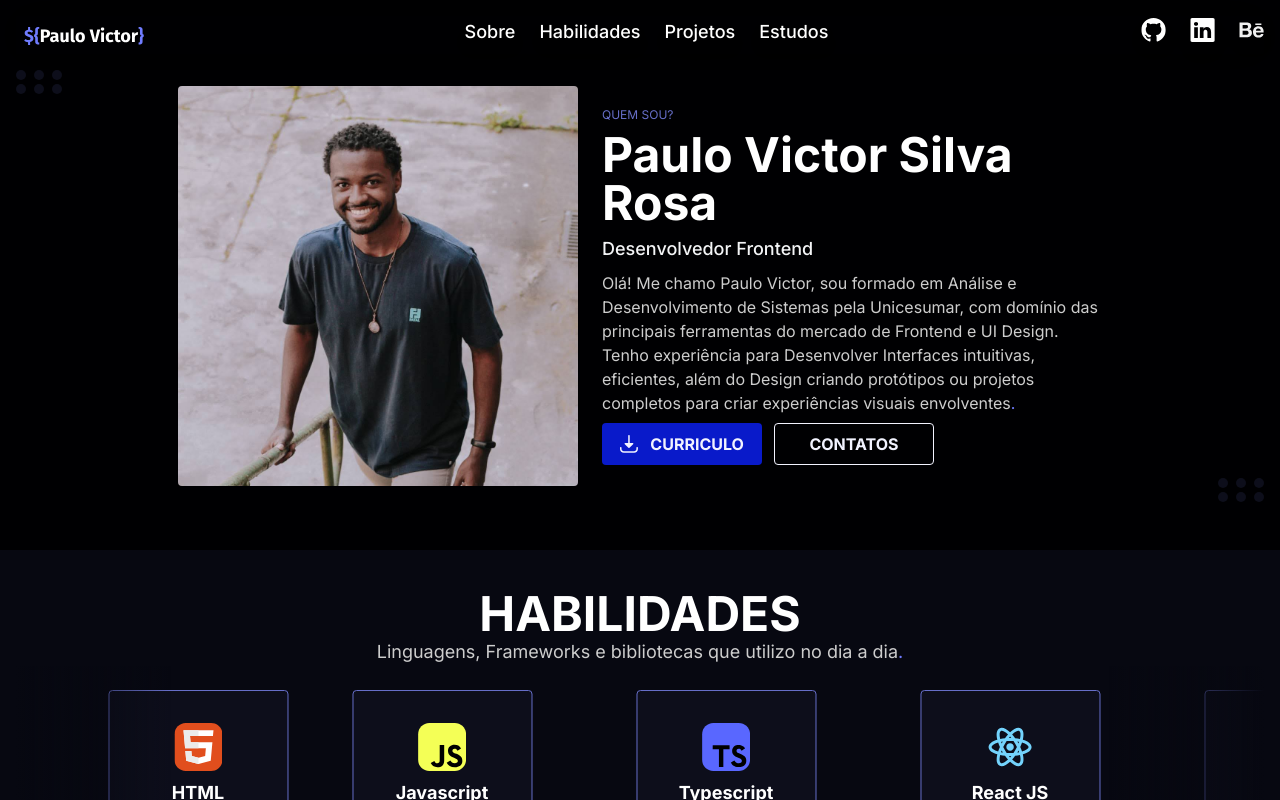
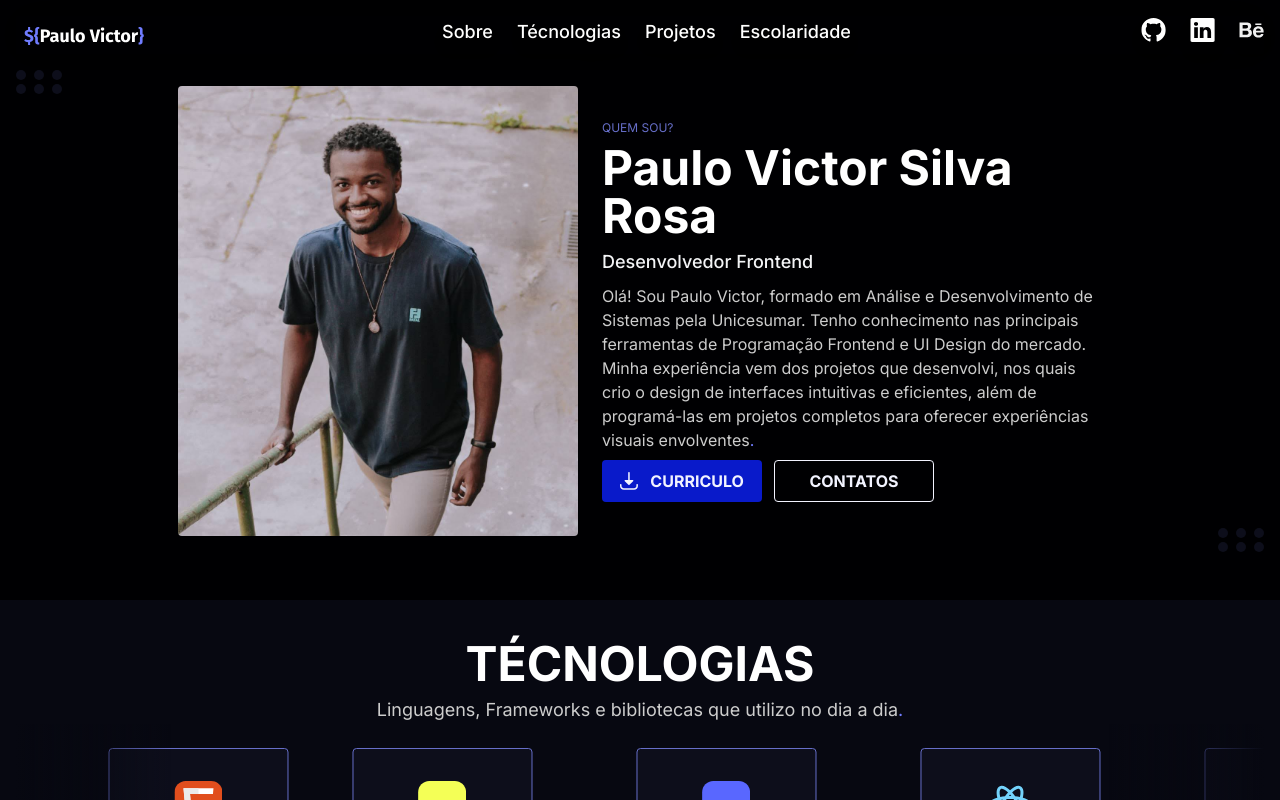
Before and after one commit to paulopbi/portfolio-react-legacy, a React (Vite) app: page / in a window 1280 px wide. Shown: the top 800 px of the page. Built offline with nearby package versions, Linux system fonts and the light colour scheme.

Commit message:
refactor: change section id, project titles and texts, href, import and fix the body scroll padding top overlap

```diff
--- a/src/components/NavBar/NavBar.jsx
+++ b/src/components/NavBar/NavBar.jsx
@@ -33,11 +33,11 @@ const NavBar = () => {
           </li>
           <li>
             <a
-              href="#habilidades"
+              href="#tecnologias"
               className="link text-lg drop-shadow-lg"
               onClick={() => setMenuHandler(false)}
             >
-              Habilidades
+              Técnologias
             </a>
           </li>
           <li>
@@ -51,11 +51,11 @@ const NavBar = () => {
           </li>
           <li>
             <a
-              href="#estudos"
+              href="#escolaridade"
               className="link text-lg drop-shadow-lg"
               onClick={() => setMenuHandler(false)}
             >
-              Estudos
+              Escolaridade
             </a>
           </li>
         </ul>
--- a/src/components/Texts/SectionsTitle.jsx
+++ b/src/components/Texts/SectionsTitle.jsx
@@ -3,10 +3,10 @@ import Proptypes from "prop-types";
 const SectionsTitle = ({ heading, paragraph, detail }) => {
   return (
     <>
-      <h2 className="text-center text-3xl font-bold uppercase sm:text-5xl">
+      <h2 className="mx-auto mb-2 max-w-[40ch] text-center text-3xl font-bold uppercase sm:text-5xl">
         {heading}
       </h2>
-      <p className="text-gray_200 text-center text-base sm:text-lg">
+      <p className="mx-auto max-w-[70ch] text-center text-base text-gray_200 sm:text-lg">
         {paragraph}
         {detail ? <span className="text-primary_100">{detail}</span> : null}
       </p>
--- a/src/index.css
+++ b/src/index.css
@@ -6,6 +6,7 @@
 /* general styles */
 html {
   scroll-behavior: smooth;
+  scroll-padding-top: 70px;
 }
 
 body {
--- a/src/layout/Education.jsx
+++ b/src/layout/Education.jsx
@@ -5,12 +5,12 @@ import EducationInfos from "../utils/EducationInfos";
 const Education = () => {
   return (
     <section
-      id="estudos"
-      className="bg-dark_blue_200 mb-10 min-h-[400px] w-full p-4 py-6"
+      id="escolaridade"
+      className="mb-10 min-h-[400px] w-full bg-dark_blue_200 p-4 py-6"
     >
       <SectionsTitle
-        heading="Estudos"
-        paragraph="Escolaridade, idiomas e cursos"
+        heading="Escolaridade"
+        paragraph="Informações sobre educação, idiomas e cursos que fiz"
         detail="."
       />
 
--- a/src/layout/Hero.jsx
+++ b/src/layout/Hero.jsx
@@ -2,6 +2,7 @@ import { ButtonPrimary, ButtonSecondary } from "../components/Buttons/Buttons";
 import MY_PICTURE from "../assets/my_picture.jpg";
 import DOWNLOAD_ICON from "../assets/download_icon.svg";
 import ORNAMENT from "../assets/ornament.svg";
+import CURRICULO_PDF from "../assets/frontend_paulo_victor.pdf";
 
 const Hero = () => {
   return (
@@ -10,7 +11,7 @@ const Hero = () => {
         id="sobre"
         className="container relative z-10 mx-auto mt-[70px] flex flex-col items-center justify-center gap-6 p-4 md:flex-row"
       >
-        <div className="max-h-[400px] max-w-[400px] flex-1 overflow-hidden rounded">
+        <div className="max-h-[450px] max-w-[400px] flex-1 overflow-hidden rounded">
           <img
             loading="lazy"
             src={MY_PICTURE}
@@ -28,19 +29,19 @@ const Hero = () => {
           <span className="text-lg font-medium text-gray-100">
             Desenvolvedor Frontend
           </span>
-          <p className="max-w-[60ch] text-sm text-gray_200 sm:text-base">
-            Olá! Me chamo Paulo Victor, sou formado em Análise e Desenvolvimento
-            de Sistemas pela Unicesumar, com domínio das principais ferramentas
-            do mercado de Frontend e UI Design. Tenho experiência para
-            Desenvolver Interfaces intuitivas, eficientes, além do Design
-            criando protótipos ou projetos completos para criar experiências
-            visuais envolventes
+          <p className="max-w-[80ch] text-sm text-gray_200 md:text-base">
+            Olá! Sou Paulo Victor, formado em Análise e Desenvolvimento de
+            Sistemas pela Unicesumar. Tenho conhecimento nas principais
+            ferramentas de Programação Frontend e UI Design do mercado. Minha
+            experiência vem dos projetos que desenvolvi, nos quais crio o design
+            de interfaces intuitivas e eficientes, além de programá-las em
+            projetos completos para oferecer experiências visuais envolventes
             <span className="text-primary_100">.</span>
           </p>
           <div className="flex gap-3">
             <ButtonPrimary
               label="Curriculo"
-              link="src/assets/curriculo_paulo_victor.pdf"
+              link={CURRICULO_PDF}
               icon={DOWNLOAD_ICON}
             />
             <ButtonSecondary label="Contatos" link="#contatos" />
--- a/src/layout/Projects.jsx
+++ b/src/layout/Projects.jsx
@@ -11,7 +11,7 @@ const Projects = () => {
     >
       <SectionsTitle
         heading="Projetos"
-        paragraph="Demonstrações dos projetos de Programação e UI Design"
+        paragraph="Demonstrações e repositórios dos meus projetos"
         detail="."
       />
 
--- a/src/layout/Skills.jsx
+++ b/src/layout/Skills.jsx
@@ -4,10 +4,10 @@ import SkillsInfos from "../utils/SkillsInfos";
 
 const Skills = () => {
   return (
-    <section id="habilidades" className="bg-dark_blue_200 mt-12 w-full p-4">
+    <section id="tecnologias" className="mt-12 w-full bg-dark_blue_200 p-4">
       <div className="container mx-auto py-6">
         <SectionsTitle
-          heading="Habilidades"
+          heading="Técnologias"
           paragraph="Linguagens, Frameworks e bibliotecas que utilizo no dia a dia"
           detail="."
         />
@@ -25,7 +25,7 @@ const Skills = () => {
             {SkillsInfos.map(({ id, label, path }) => (
               <div
                 key={id}
-                className="border-blue_300 bg-dark_blue_100 mx-8 flex min-h-[150px] min-w-[180px] flex-col items-center justify-center gap-2 rounded border p-8 font-bold"
+                className="mx-8 flex min-h-[150px] min-w-[180px] flex-col items-center justify-center gap-2 rounded border border-blue_300 bg-dark_blue_100 p-8 font-bold"
               >
                 <img
                   loading="lazy"
--- a/src/utils/ProjectsInfo.js
+++ b/src/utils/ProjectsInfo.js
@@ -5,7 +5,7 @@ import RICK_MORTY_DEMO from "../assets/rick_and_morty_demo.gif";
 import ANIMAIS_DEMO from "../assets/animais_fantastico_demo.gif";
 import WEATHER_DEMO from "../assets/weather_demo.gif";
 import LEMON_PEPER_DEMO from "../assets/lemon_peper.jpg";
-import PORTFOLIO_DEMO from "../assets/thumbnail.png";
+import PORTFOLIO_DEMO from "../assets/portfolio.png";
 
 import GITHUB_ICON from "../assets/github_icon.svg";
 import BEHANCE_ICON from "../assets/behance_icon.svg";
```
